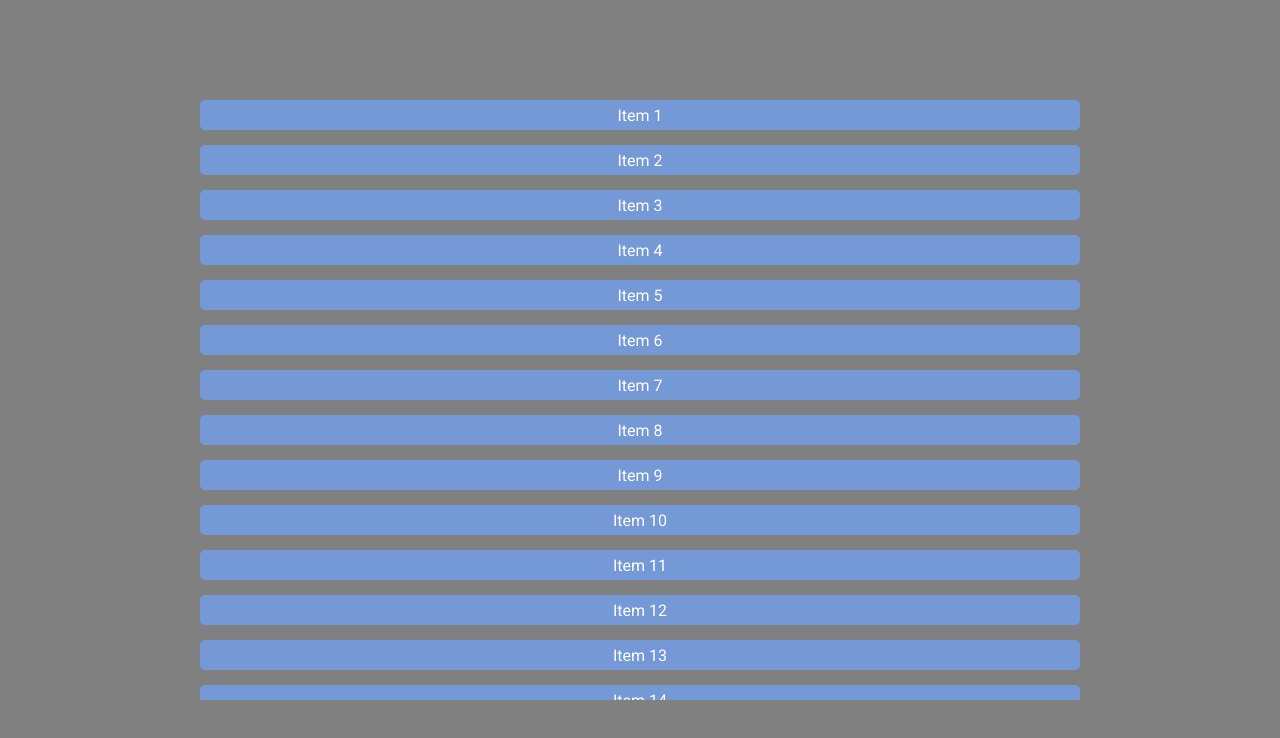
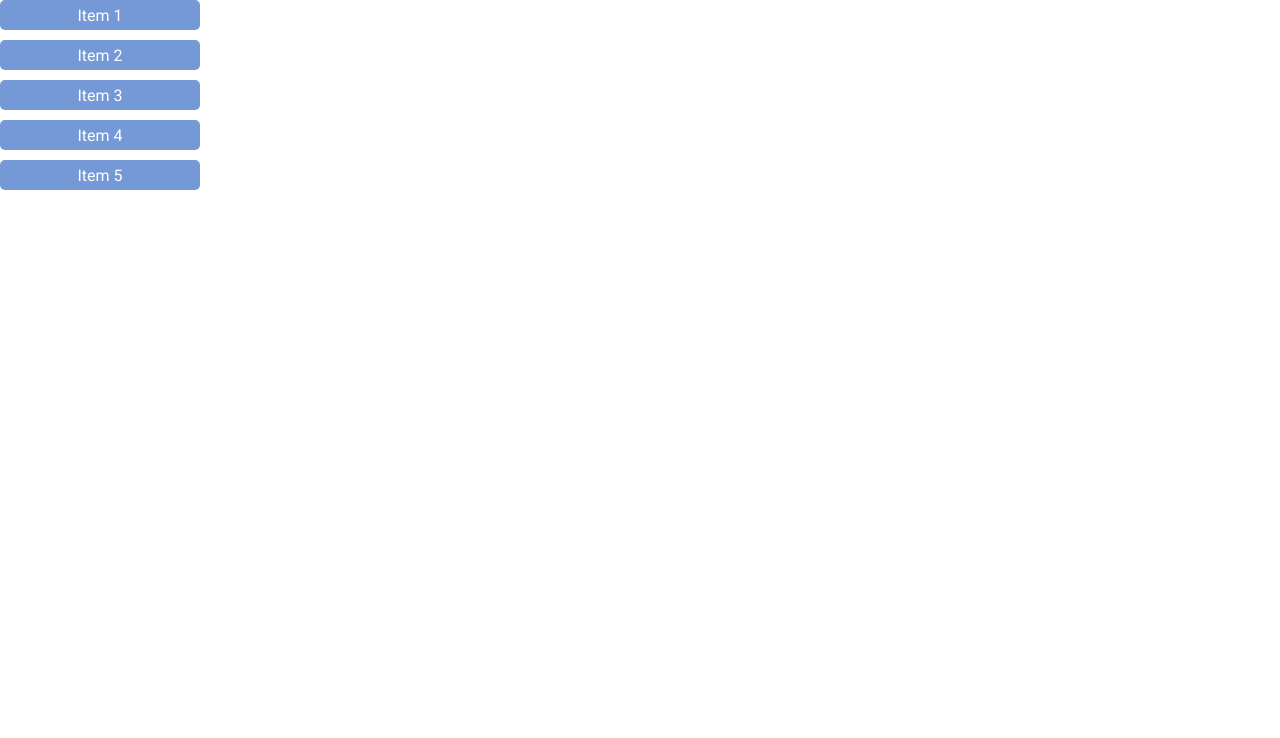
Before and after one commit to eduardojrsilva/virtualization-example, a React (Create React App) app: page / in a window 1280 px wide. Shown: the top 738 px of the page. Built offline with nearby package versions, Linux system fonts and the light colour scheme; what css-blocks-styled-components would draw is missing.

Commit message:
virtualize manual implementation

```diff
--- /dev/null
+++ b/src/pages/ManualImplementation/Virtualizer.tsx
@@ -0,0 +1,44 @@
+import { ItemContainer, VirtualizerContainer } from './styles';
+
+interface VirtualizerProps {
+  containerHeight: number;
+  containerWidth: number;
+  itemHeight: number;
+  itemCount: number;
+  gap?: number;
+  children: (index: number) => JSX.Element;
+}
+
+function Virtualizer({
+  containerHeight,
+  containerWidth,
+  itemHeight,
+  itemCount,
+  gap = 0,
+  children,
+}: VirtualizerProps): JSX.Element {
+  const calculateItemTop = (index: number): number => {
+    if (index === 0) return 0;
+
+    const itemWithGap = itemHeight + gap;
+
+    const previousItemsHeight = itemWithGap * index;
+
+    return previousItemsHeight;
+  };
+
+  const items = Array.from(new Array(itemCount));
+
+  return (
+    <VirtualizerContainer $height={containerHeight} $width={containerWidth}>
+      {items.map((_, index) => (
+        // eslint-disable-next-line react/no-array-index-key
+        <ItemContainer key={`item-${index}`} $top={calculateItemTop(index)} $height={itemHeight}>
+          {children(index)}
+        </ItemContainer>
+      ))}
+    </VirtualizerContainer>
+  );
+}
+
+export default Virtualizer;
--- /dev/null
+++ b/src/pages/ManualImplementation/index.tsx
@@ -0,0 +1,22 @@
+import { Item } from './styles';
+import Virtualizer from './Virtualizer';
+
+function Row(index: number): JSX.Element {
+  return <Item>Item {index + 1}</Item>;
+}
+
+function ManualImplementation(): JSX.Element {
+  return (
+    <Virtualizer
+      containerHeight={200}
+      containerWidth={200}
+      itemHeight={30}
+      itemCount={100}
+      gap={10}
+    >
+      {Row}
+    </Virtualizer>
+  );
+}
+
+export default ManualImplementation;
--- /dev/null
+++ b/src/pages/ManualImplementation/styles.ts
@@ -0,0 +1,38 @@
+import styled from 'styled-components';
+
+interface VirtualizerContainerProps {
+  $height: number;
+  $width: number;
+}
+
+export const VirtualizerContainer = styled.div<VirtualizerContainerProps>`
+  position: relative;
+  height: ${({ $height }) => $height}px;
+  width: ${({ $width }) => $width}px;
+  overflow: auto;
+`;
+
+interface ItemProps {
+  $top: number;
+  $height: number;
+}
+
+export const ItemContainer = styled.div<ItemProps>`
+  position: absolute;
+  top: ${({ $top }) => $top}px;
+
+  width: 100%;
+  height: ${({ $height }) => $height}px;
+`;
+
+export const Item = styled.div`
+  display: flex;
+  justify-content: center;
+  align-items: center;
+
+  height: 100%;
+
+  border-radius: 5px;
+  background: #7499d6;
+  color: #fff;
+`;
--- a/src/routes/index.tsx
+++ b/src/routes/index.tsx
@@ -3,11 +3,13 @@ import { Switch } from 'react-router';
 import { Route } from 'react-router-dom';
 
 import ReactWindow from '../pages/ReactWindow';
+import ManualImplementation from '../pages/ManualImplementation';
 
 const AppRoutes: React.FC = () => {
   return (
     <Switch>
-      <Route path="/" exact component={ReactWindow} />
+      <Route path="/" exact component={ManualImplementation} />
+      <Route path="/window" exact component={ReactWindow} />
     </Switch>
   );
 };
```
Also changed, not shown: 1 other file (tests, documents, lock files or other folders).
